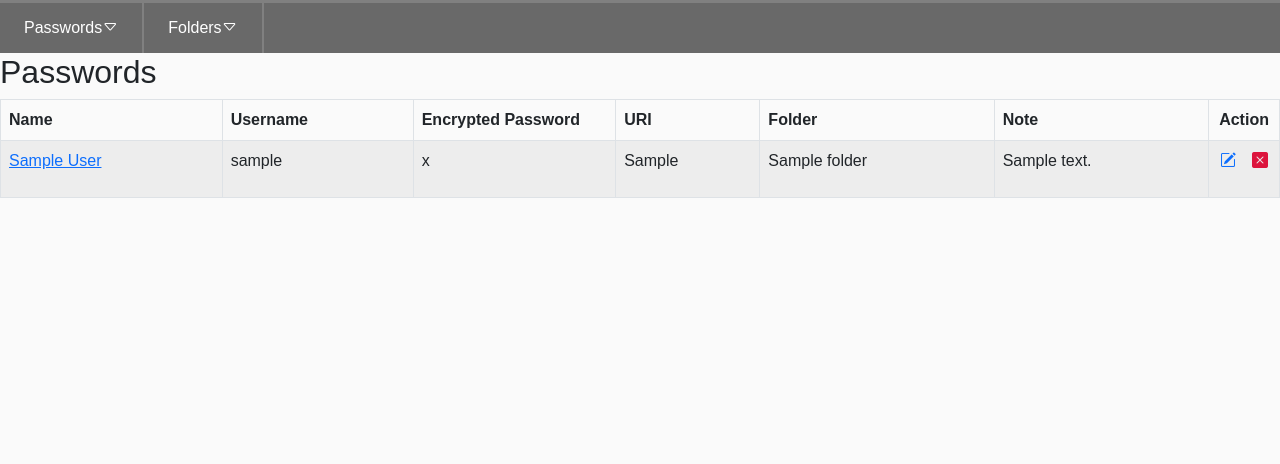
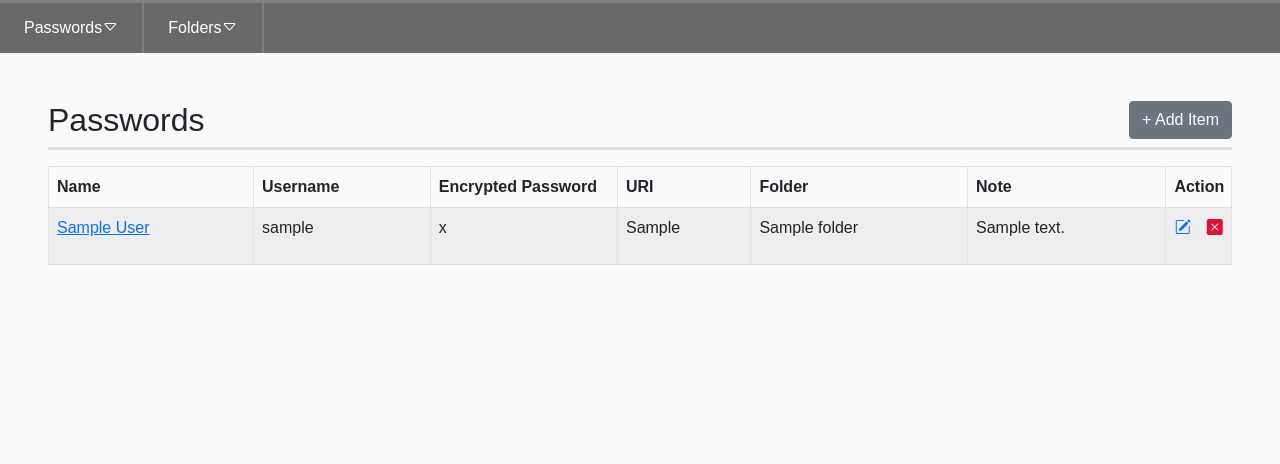
Before and after one commit to Cojajomaco/PainlessPass, a Django app: page /painlesspass/pass_list/ in a window 1280 px wide. Shown: the part 53-517 px from the top of the page. Run offline with Django 5.2, Linux system fonts and the light colour scheme; a user stored in the database is signed in; tables that the repository leaves empty hold one stand-in row (values such as "Sample post"); some libraries are stand-ins or nearby versions.

Commit message:
Made Tables Prettier
Also sorted tables by name

```diff
--- a/painlessapp/templates/painlessapp/pass_list.html
+++ b/painlessapp/templates/painlessapp/pass_list.html
@@ -10,18 +10,23 @@
 
 {% block content %}
 <div class="main-pass-list"> <!-- div to hold all password objects -->
-    <h2>Passwords</h2>
 
     <!-- Check if the user has any passwords - prompt for creation if they don't -->
     {% if userpass_list.count == 0 %}
+        <h2>Passwords</h2>
         <p>You have no passwords</p>
         <a href="/painlesspass/pass_new/">Create one?</a>
 
     {% else %}
     <!-- Make a table with all passwords! -->
+    <!-- Div for a button that links to the new password form -->
+    <div class="mx-5 mt-5 mb-3 pb-2 border-bottom border-3">
+        <h2 class="d-inline">Passwords</h2>
+        <a href="/painlesspass/pass_new/" class="btn btn-secondary d-inline float-end">+ Add Item</a>
+    </div>
 
     <!-- The div to hold the table that contains all user passwords. Hopefully can use JS to sort this later. -->
-    <div class="table-responsive">
+    <div class="table-responsive mx-5">
         <table class="table table-striped table-bordered table-hover">
             <thead class="thead-light">
                 <!-- Table column header -->
--- a/painlessapp/views.py
+++ b/painlessapp/views.py
@@ -81,9 +81,10 @@ def pass_list(request):
         return redirect("/accounts/login")
     # Filter list to ONLY current user objects.
     userpass_list = UserPass.objects.filter(user_id=request.user)
-    folder_list = Folder.objects.filter(user_id=request.user)
-    context = {"userpass_list": userpass_list,
-               "folder_list": folder_list}
+
+    # Returns passwords by their name to order them.
+    userpass_list = userpass_list.order_by('name')
+    context = {"userpass_list": userpass_list}
 
     return render(request, "painlessapp/pass_list.html", context)
 
@@ -214,6 +215,9 @@ def folder_list(request):
 
     # Filter list to ONLY current user objects.
     userfolder_list = Folder.objects.filter(user_id=request.user)
+
+    # Returns folders by name to order them.
+    userfolder_list = userfolder_list.order_by('name')
     context = {"userfolder_list": userfolder_list}
     return render(request, "painlessapp/folder_list.html", context)
 
```
Also changed, not shown: painlessapp/templates/painlessapp/folder_list.html (+9 -2 lines).
